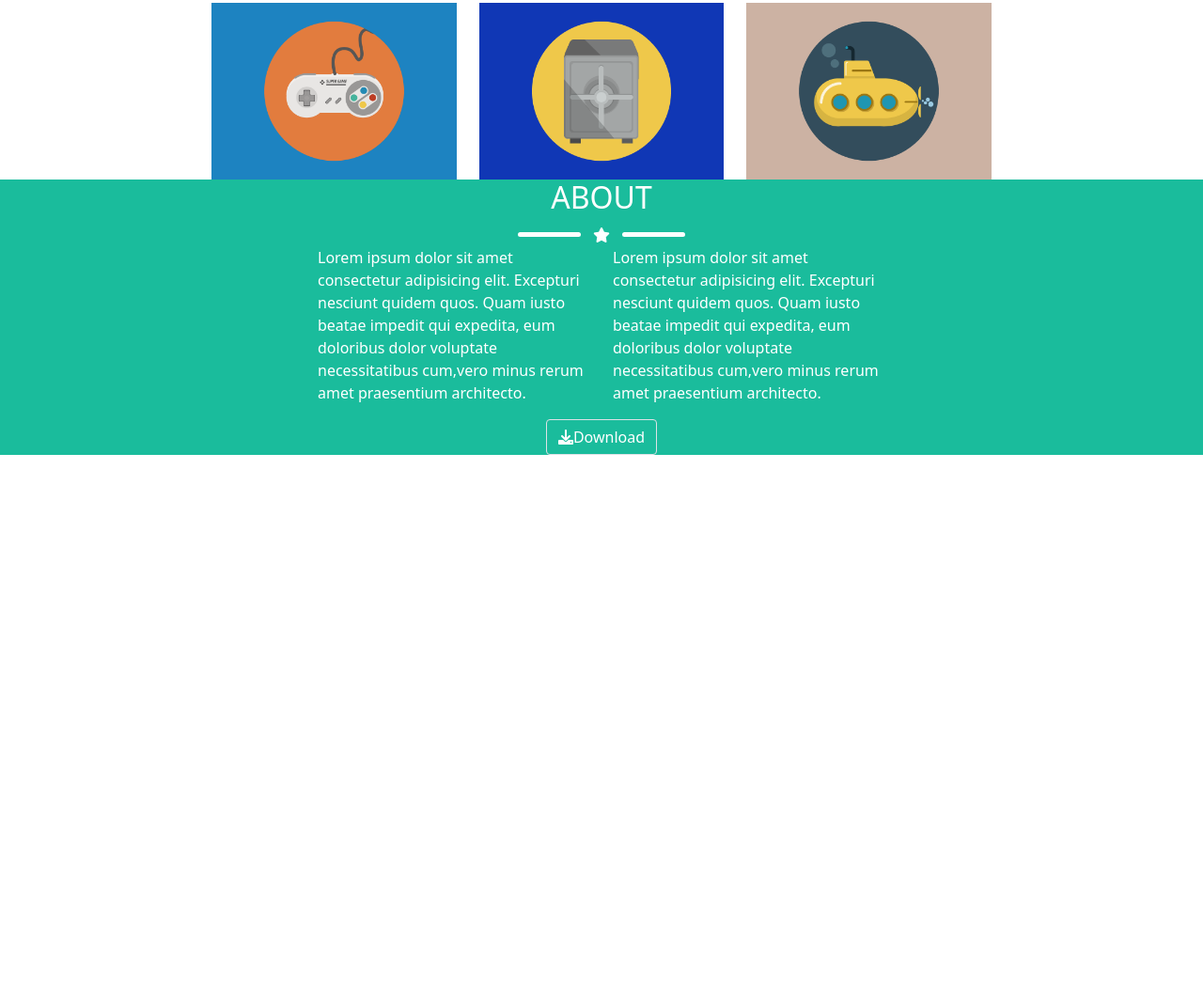
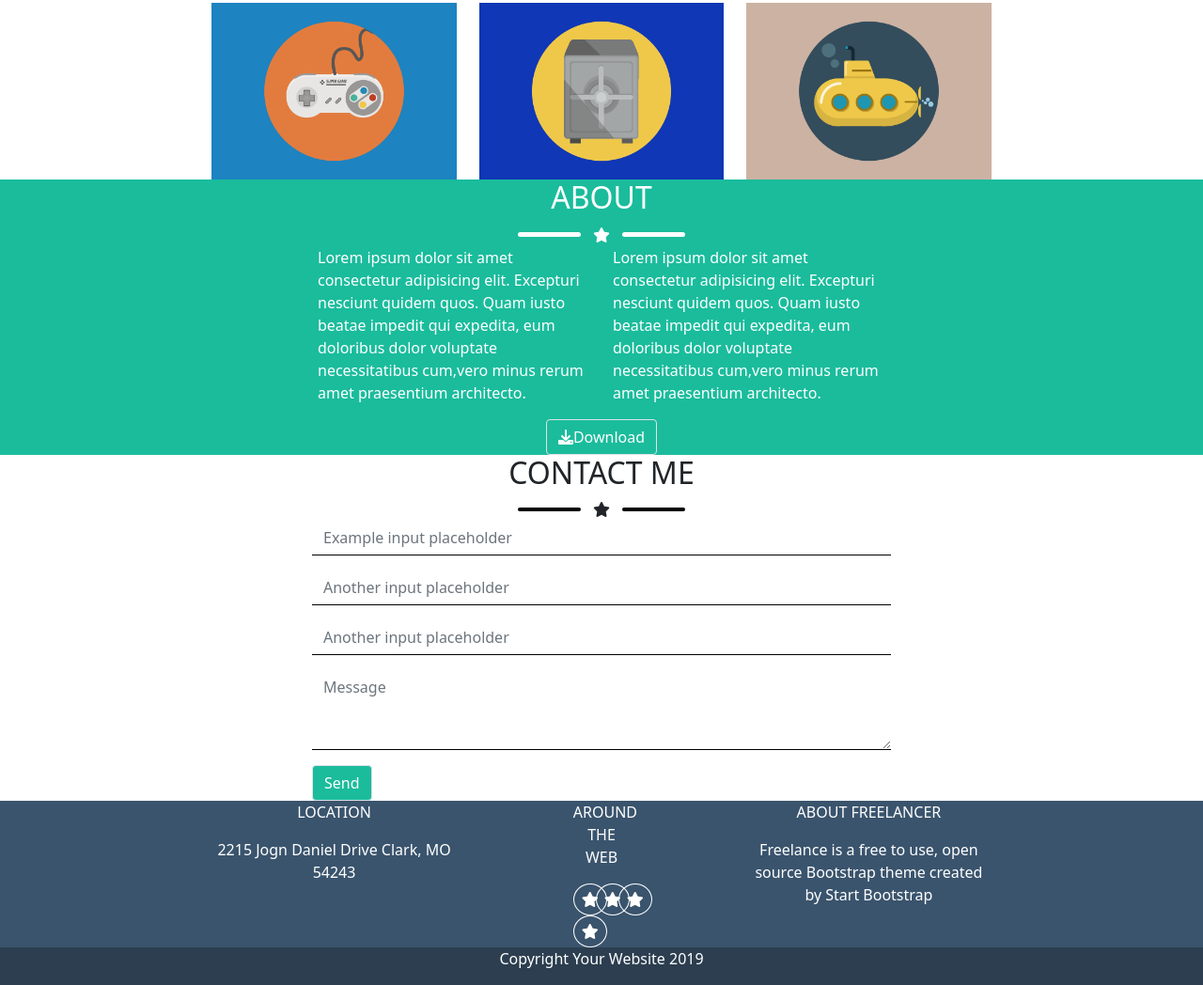
Before and after one commit to ItzArima/html-css-bootstrap-freelancer, a plain HTML site: page index.html in a window 1280 px wide. Shown: the part 615-1663 px from the top of the page at 94% size. Before the commit the page ends 1099 px from the top, so only its background shows below. Drawn offline with nearby package versions, Linux system fonts and the light colour scheme.

Commit message:
esercizio completato,da sostituire alcuni valori e impostare alcuni margin/padding

```diff
--- a/index.html
+++ b/index.html
@@ -16,22 +16,22 @@
             <div class="row justify-content-center">
                 <div class="col-lg-8">
                     <div class="row justify-content-between">
-                        <nav class="navbar navbar-expand-lg white-text">
-                            <div class="container-fluid justify-content-between">
-                              <a class="navbar-brand" href="#">Navbar</a>
-                              <button class="navbar-toggler" type="button" data-bs-toggle="collapse" data-bs-target="#navbarSupportedContent" aria-controls="navbarSupportedContent" aria-expanded="false" aria-label="Toggle navigation">
-                                <span class="navbar-toggler-icon"></span>
+                        <nav class="navbar navbar-expand-lg navbar-light">
+                            <div class="container-fluid">
+                              <a class="navbar-brand white-text" href="#">START BOOTSTRAP</a>
+                              <button class="navbar-toggler no-border" type="button" data-bs-toggle="collapse" data-bs-target="#navbarSupportedContent" aria-controls="navbarSupportedContent" aria-expanded="false" aria-label="Toggle navigation">
+                                <span class="navbar-toggler-icon invert"></span>
                               </button>
                               <div class="collapse navbar-collapse justify-content-end" id="navbarSupportedContent">
-                                <ul class="navbar-nav mb-2 mb-lg-0 ">
+                                <ul class="navbar-nav mb-2 mb-lg-0">
                                     <li class="nav-item">
-                                    <a class="nav-link" href="#">PORTFOLIO</a>
+                                        <a class="nav-link white-text" href="#">Link</a>
                                     </li>
                                     <li class="nav-item">
-                                    <a class="nav-link" href="#">ABOUT</a>
+                                        <a class="nav-link white-text" href="#">Link</a>
                                     </li>
                                     <li class="nav-item">
-                                    <a class="nav-link" href="#">CONTACT</a>
+                                        <a class="nav-link white-text" href="#">Link</a>
                                     </li>
                                 </ul>
                               </div>
@@ -167,7 +167,79 @@
                     </div>
                 </div>
             </div>
+            <div class="row justify-content-center">
+                <div class="col-lg-6">
+                    <div class="row justify-content-center">
+                        <div class="col-6 text">
+                            <h2>CONTACT ME</h2>
+                        </div>
+                    </div>
+                    <div class="row justify-content-center">
+                        <div class="col-5 text">
+                            <div class="row justify-content-center">
+                                <div class="col-3 line black"></div>
+                                <div class="col-2">
+                                    <i class="fas fa-star"></i>
+                                </div>
+                                <div class="col-3 line black"></div>
+                            </div>
+                        </div>
+                    </div>
+                    <div class="row justify-content-center">
+                        <div class="mb-3">
+                            <input type="text" class="form-control form-border" id="formGroupExampleInput" placeholder="Example input placeholder">
+                        </div>
+                        <div class="mb-3">
+                            <input type="text" class="form-control form-border" id="formGroupExampleInput2" placeholder="Another input placeholder">
+                        </div>
+                        <div class="mb-3">
+                            <input type="text" class="form-control form-border" id="formGroupExampleInput2" placeholder="Another input placeholder">
+                        </div>
+                        <div class="mb-3">
+                            <textarea class="form-control form-border" id="exampleFormControlTextarea1" placeholder ="Message" rows="3"></textarea>
+                        </div>
+                    </div>
+                    <div class="row">
+                        <div class="col-auto">
+                            <button type="button" class="btn btn-secondary aquamarine border">Send</button>
+                        </div>
+                    </div>
+                </div>
+            </div>
         </div>
     </main>
+    <footer>
+        <div class="container-fluid footer-color">
+            <div class="row justify-content-center">
+                <div class="col-lg-8">
+                    <div class="row justify-content-center text">
+                        <div class="col-4 margin-bottom">
+                            <p>LOCATION</p>
+                            <p>2215 Jogn Daniel Drive Clark, MO 54243</p>
+                        </div>
+                        <div class="col-4 margin-bottom padding-lr">
+                            <p>AROUND THE WEB</p>
+                            <div class="row">
+                                <div class="col-3"><i class="fas fa-star circle-border"></i></div>
+                                <div class="col-3"><i class="fas fa-star circle-border"></i></div>
+                                <div class="col-3"><i class="fas fa-star circle-border"></i></div>
+                                <div class="col-3"><i class="fas fa-star circle-border"></i></div>
+                            </div>
+                        </div>
+                        <div class="col-4 margin-bottom">
+                            <p>ABOUT FREELANCER</p>
+                            <p>Freelance is a free to use, open source Bootstrap theme created by <span class="aquamarine-text">Start Bootstrap</span></p>
+                            <p></p>
+                        </div>
+                    </div>
+                </div>
+            </div>
+            <div class="row justify-content-center white-text footer-color-2">
+                <div class="col-auto text">
+                    <p>Copyright Your Website 2019</p>
+                </div>
+            </div>
+        </div>
+    </footer>
 </body>
 </html>
--- a/style.css
+++ b/style.css
@@ -4,10 +4,6 @@
 
 header{
     background-color: #2c3e50;
-}
-
-header a{
-    color: white;
 }
 
 header li a{
@@ -25,11 +21,7 @@ header li a{
 }
 
 .white-text{
-    color: white;
-}
-
-.nav-item a{
-    color: white;
+    color: white !important;
 }
 
 .center h4{
@@ -56,3 +48,41 @@ header li a{
 .border{
     border: 1px solid white;
 }
+
+.form-border{
+    border: none;
+    border-bottom: 1px solid black;
+    border-radius: 0;
+}
+
+.form-border:focus, .no-border:focus{
+    box-shadow: none;
+    border-color: black;
+}
+
+.padding-lr{
+    padding: 0 7rem;
+}
+
+.circle-border{
+    border: 1px solid white;
+    padding: 0.5rem;
+    border-radius: 50%;
+}
+
+.footer-color{
+    background-color: #3a546d;
+    color: white;
+}
+
+.invert{
+    filter: invert(1);
+}
+
+.no-border{
+    border: 0;
+}
+
+.footer-color-2{
+    background-color: #2c3e50;
+}
```
Lines whose indentation alone changed are shown as unchanged.
